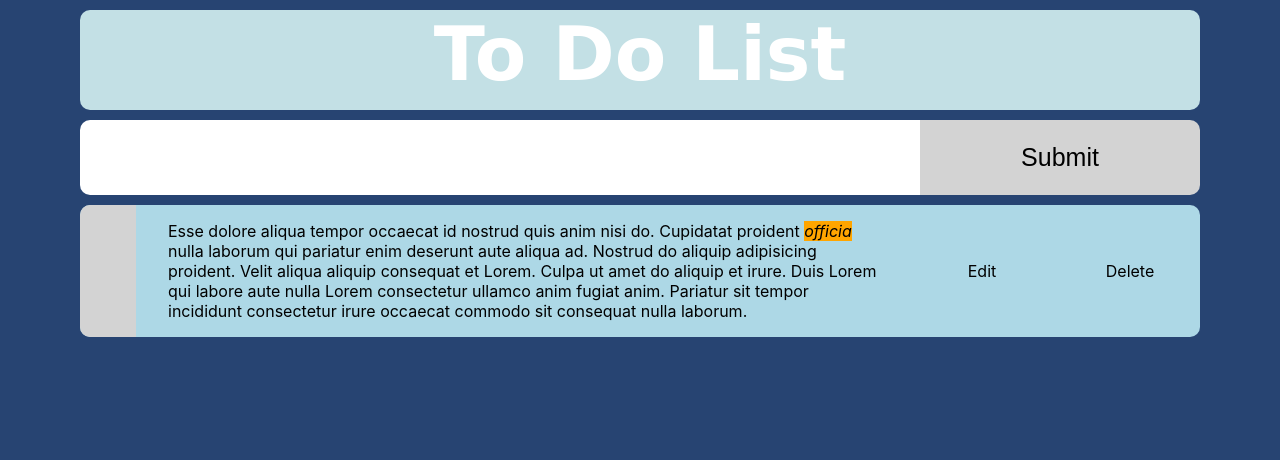
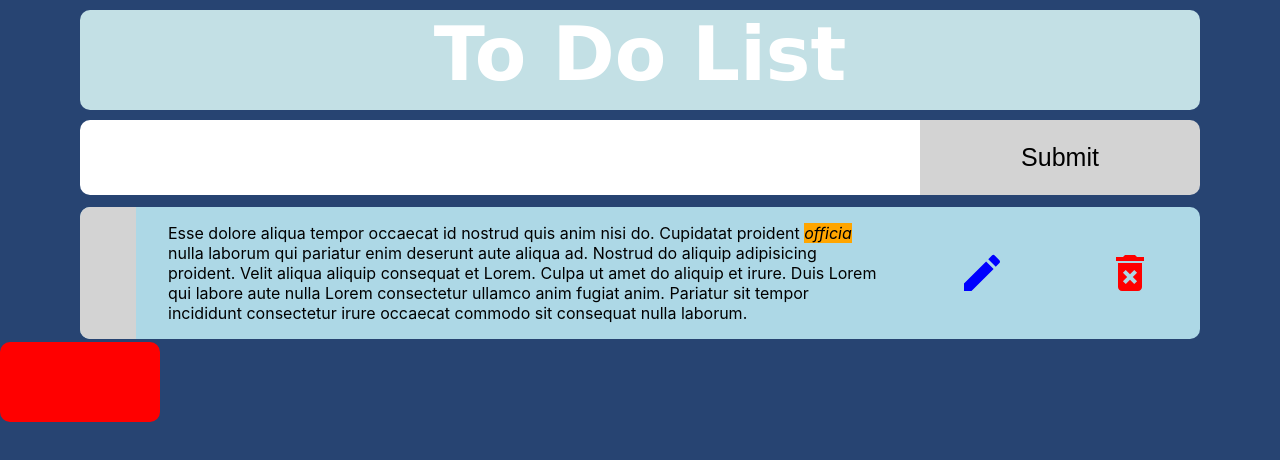
Before and after one commit to darvish13/react-training, a React (Create React App) app in the folder react-app/: page / in a window 1280 px wide. Both pictures are taken after typing "Sample" into the empty fields and a click on the button "Submit". Shown: the top 460 px of the page. Built offline with nearby package versions, Linux system fonts and the light colour scheme.

Commit message:
added styled components

```diff
--- a/react-app/package.json
+++ b/react-app/package.json
@@ -13,6 +13,7 @@
     "react-dom": "^17.0.2",
     "react-scripts": "4.0.3",
     "shortid": "^2.2.16",
+    "styled-components": "^5.3.0",
     "web-vitals": "^1.0.1"
   },
   "scripts": {
--- a/react-app/src/components/To-Do/ToDo.js
+++ b/react-app/src/components/To-Do/ToDo.js
@@ -2,7 +2,7 @@ import './ToDo.css'
 import React, { useState } from 'react'
 import ToDoEntry from '../TodoEntry/ToDoEntry'
 import shortid from 'shortid'
-import { FontAwesomeIcon } from '@fortawesome/react-fontawesome'
+import { TheRedDiv } from './Todo_styles'
 
 const Todo = () => {
   const [UserInput, setUserInput] = useState()
@@ -56,6 +56,8 @@ const Todo = () => {
           )
         })}
       </div>
+
+      <TheRedDiv isSelected={false} />
     </>
   )
 }
--- /dev/null
+++ b/react-app/src/components/To-Do/Todo_styles.js
@@ -0,0 +1,18 @@
+import styled from 'styled-components'
+
+export const TheRedDiv = styled.div`
+  width: 10em;
+  height: 5em;
+  background-color: ${({ isSelected }) => (isSelected ? 'blue' : 'red')};
+  border-radius: 10px;
+  transition: all ease-in 0.1s;
+  cursor: pointer;
+
+  &:hover {
+    background-color: green;
+  }
+
+  @media (max-width: 500px) {
+    background-color: purple;
+  }
+`
--- a/react-app/src/components/TodoEntry/ToDoEntry.js
+++ b/react-app/src/components/TodoEntry/ToDoEntry.js
@@ -1,6 +1,6 @@
 import './ToDoEntry.css'
 import { useState } from 'react'
-import { Check } from '@material-ui/icons'
+import { Check, DeleteForever, Edit } from '@material-ui/icons'
 
 const ToDoEntry = ({ text, setSelectedToDos, id, selectedToDos }) => {
   const [IsSelected, setIsSelected] = useState(false)
@@ -16,7 +16,7 @@ const ToDoEntry = ({ text, setSelectedToDos, id, selectedToDos }) => {
         alignItems: 'center',
         borderRadius: '10px',
         width: '70em',
-        margin: 'auto',
+        margin: '0.15em auto',
       }}
     >
       <div
@@ -58,9 +58,12 @@ const ToDoEntry = ({ text, setSelectedToDos, id, selectedToDos }) => {
           display: 'flex',
           justifyContent: 'center',
           alignItems: 'center',
+          cursor: 'pointer',
+          width: '100%',
+          height: '100%',
         }}
       >
-        Edit
+        <Edit style={{ color: 'blue', fontSize: '3em' }} />
       </div>
 
       <div
@@ -68,9 +71,12 @@ const ToDoEntry = ({ text, setSelectedToDos, id, selectedToDos }) => {
           display: 'flex',
           justifyContent: 'center',
           alignItems: 'center',
+          cursor: 'pointer',
+          width: '100%',
+          height: '100%',
         }}
       >
-        Delete
+        <DeleteForever style={{ color: 'red', fontSize: '3em' }} />
       </div>
     </div>
 
```
Also changed, not shown: 1 other file (tests, documents, lock files or other folders).
